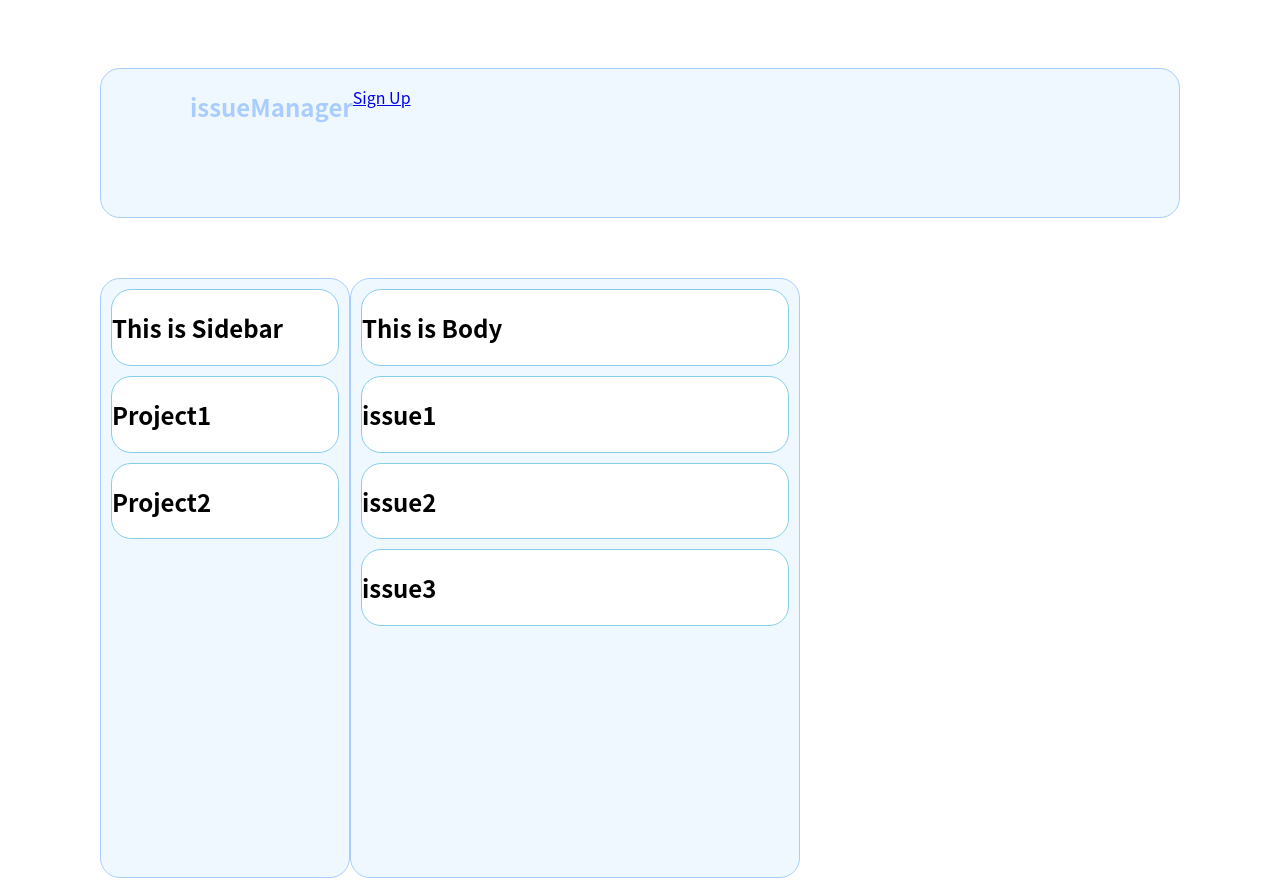
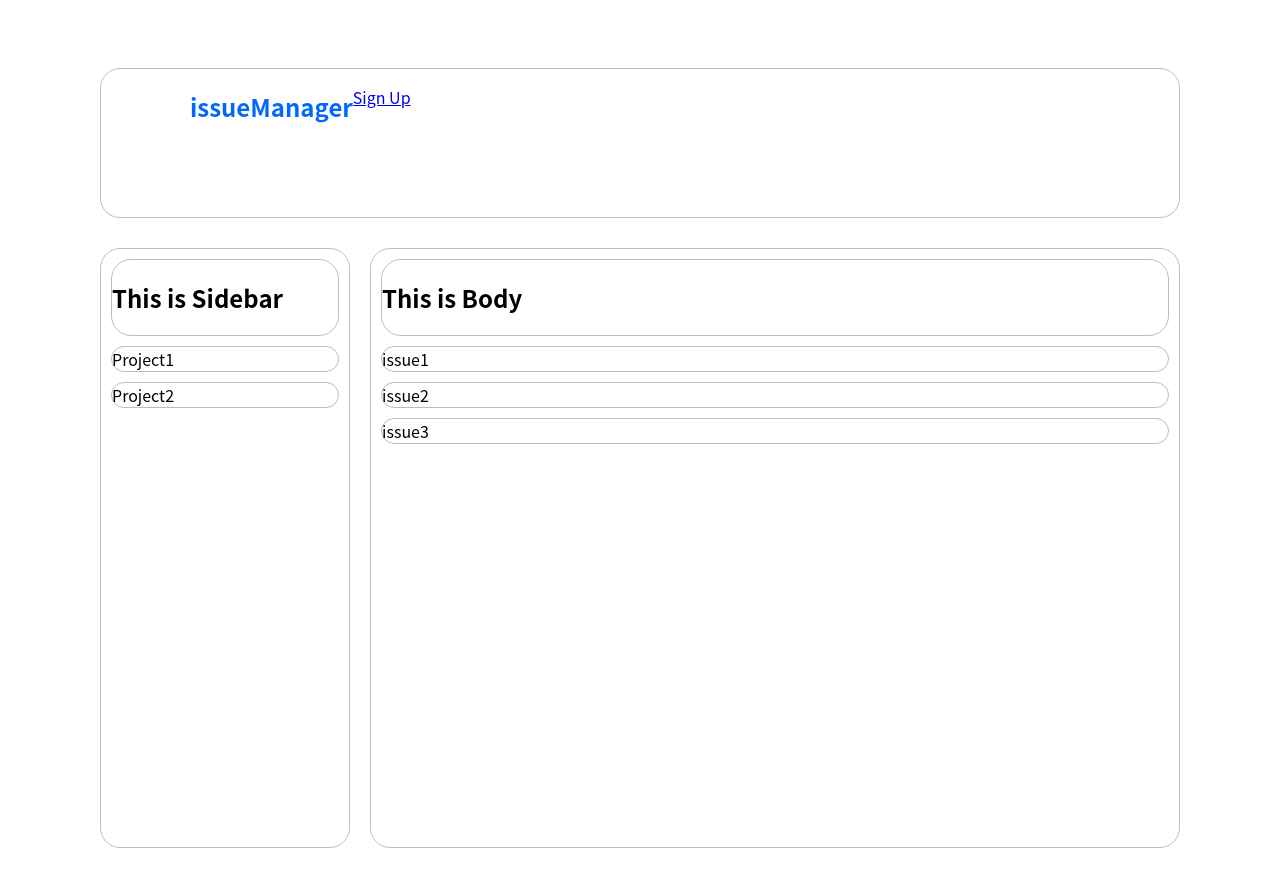
Before and after one commit to gomx3/SE_Term_Project_2024, a React (Create React App) app in the folder issuemanager/: page / in a window 1280 px wide. After the commit the page ends 856 px from the top, so only its background shows below. Built offline with nearby package versions, Linux system fonts and the light colour scheme.

Commit message:
home layout

```diff
--- a/issuemanager/src/pages/components/Body.js
+++ b/issuemanager/src/pages/components/Body.js
@@ -5,17 +5,17 @@ import styles from './Body.module.css';
 function Body() {
     return (
         <div className={styles.container}>
-            <div className={styles.sidebar_container}>
+            <div className={styles.body_container}>
                 <h2>This is Body</h2>
             </div>
-            <div className={styles.sidebar_container}>
-                <h2>issue1</h2>
+            <div className={styles.body_container}>
+                <div>issue1</div>
             </div>
-            <div className={styles.sidebar_container}>
-                <h2>issue2</h2>
+            <div className={styles.body_container}>
+                <div>issue2</div>
             </div>
-            <div className={styles.sidebar_container}>
-                <h2>issue3</h2>
+            <div className={styles.body_container}>
+                <div>issue3</div>
             </div>
         </div>
     );
--- a/issuemanager/src/pages/components/Body.module.css
+++ b/issuemanager/src/pages/components/Body.module.css
@@ -1,19 +1,20 @@
 .container {
-    background: aliceblue;
+    background: #FFFFFF;
     flex-direction: row;
     align-items: flex-start;
-    width: 450px;
+    width: 810px;
     height: 600px;
-    border: 1px solid #aacdff;
+    margin-left: 20px;
+    border: 1px solid #BDBDBD;
     border-radius: 20px;
 }
 
-.sidebar_container {
+.body_container {
     background-color: white;
     margin-top: 10px;
     margin-bottom: 10px;
     margin-left: 10px;
     margin-right: 10px;
-    border: 1px solid skyblue;
+    border: 1px solid #BDBDBD;
     border-radius: 20px;
 }
--- a/issuemanager/src/pages/components/Header.module.css
+++ b/issuemanager/src/pages/components/Header.module.css
@@ -5,14 +5,14 @@
     width: 1080px;
     height: 150px;
     margin-top: 60px;
-    margin-bottom: 60px;
-    background: aliceblue;
-    border: 1px solid #aacdff;
+    margin-bottom: 30px;
+    background: #ffffff;
+    border: 1px solid #BDBDBD;
     border-radius: 20px;
 }
 
 .head_container {
-    color:#aacdff;
+    color:#0068ff;
     display: flex;
     flex-direction: row;
     align-items: start;
--- a/issuemanager/src/pages/components/Sidebar.js
+++ b/issuemanager/src/pages/components/Sidebar.js
@@ -9,10 +9,10 @@ function Sidebar() {
                 <h2>This is Sidebar</h2>
             </div>
             <div className={styles.sidebar_container}>
-                <h2>Project1</h2>
+            <div>Project1</div>
             </div>
             <div className={styles.sidebar_container}>
-                <h2>Project2</h2>
+                <div>Project2</div>
             </div>
         </div>
     );
--- a/issuemanager/src/pages/components/Sidebar.module.css
+++ b/issuemanager/src/pages/components/Sidebar.module.css
@@ -1,10 +1,10 @@
 .container {
-    background: aliceblue;
+    background: #FFFFFF;
     flex-direction: column;
     align-items: flex-start;
     width: 250px;
     height: 600px;
-    border: 1px solid #aacdff;
+    border: 1px solid #BDBDBD;
     border-radius: 20px;
 }
 
@@ -14,6 +14,6 @@
     margin-bottom: 10px;
     margin-left: 10px;
     margin-right: 10px;
-    border: 1px solid skyblue;
+    border: 1px solid #BDBDBD;
     border-radius: 20px;
 }
```
